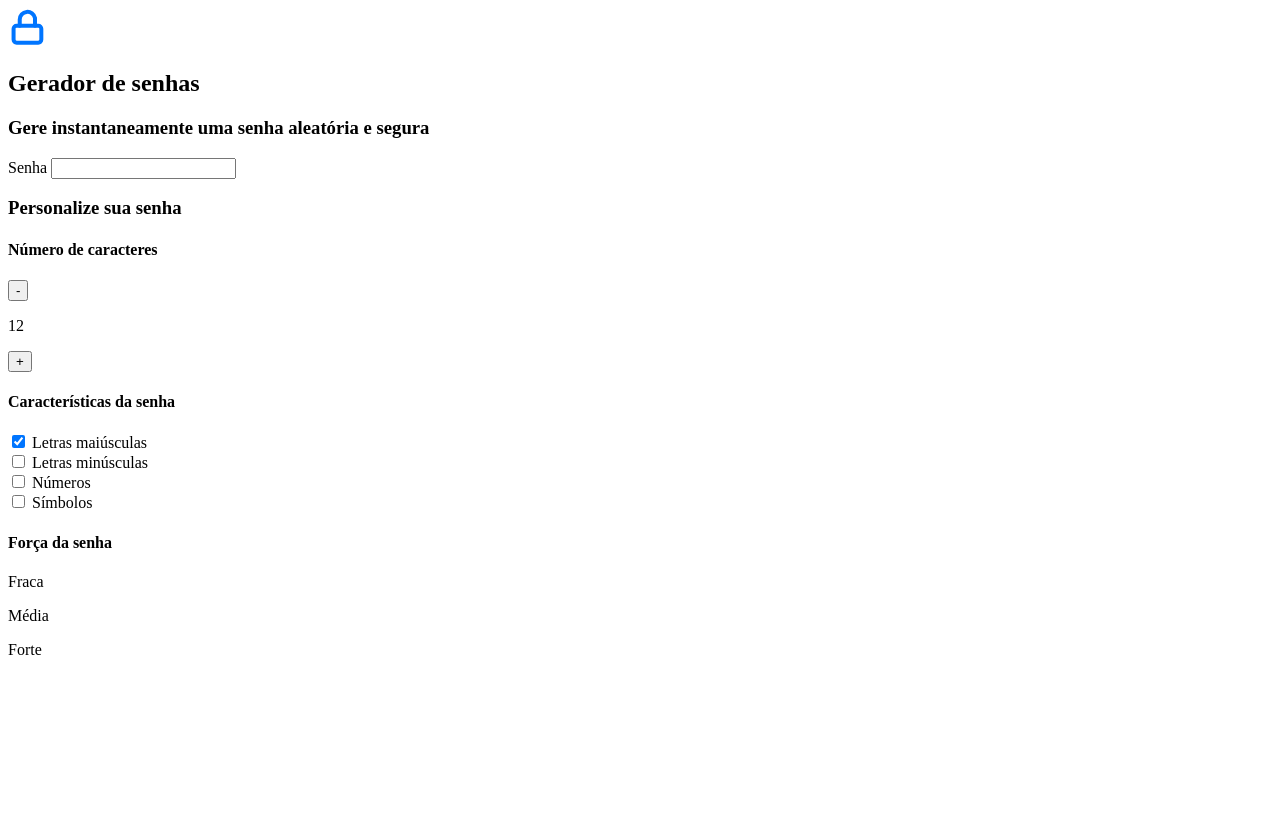
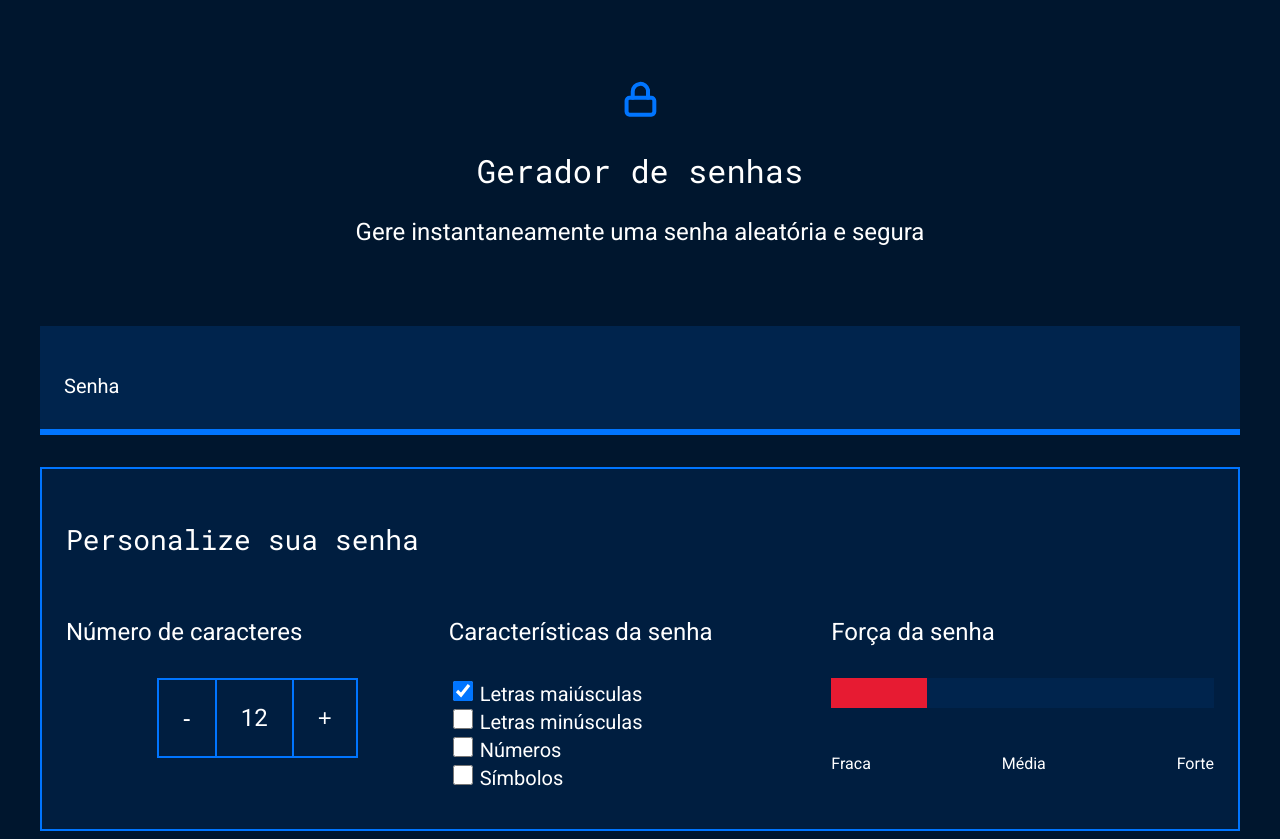
Before and after one commit to joaoh-veiga/gerador-de-senha, a plain HTML site: page index.html in a window 1280 px wide. Before the commit the page ends 800 px from the top, so only its background shows below. Drawn offline with Linux system fonts and the light colour scheme; a script that the page names is missing.

Commit message:
Update style.css

```diff
--- a/style.css
+++ b/style.css
@@ -1,5 +1,158 @@
-@import url();
+@import url('https://fonts.googleapis.com/css2?family=Roboto&family=Roboto+Mono&display=swap');
 
 :root {
+    --branco: white;
+    --cor-de-fundo: #00162E;
+    --fundo-senha: #00244D;
+    --fundo-texto: #001E40;
+    --borda: #0075FF;
+    --roboto: 'Roboto', sans-serif;
+    --roboto-mono: 'Roboto Mono', monospace;
+}
 
+* {
+    font-weight: 400;
 }
+
+body {
+    color: var(--branco);
+    background-color: var(--cor-de-fundo);
+    font-family: var(--roboto);
+}
+
+.titulo-principal {
+    font-family: var(--roboto-mono);
+    font-size: 32px;
+}
+
+.titulo-secundario {
+    font-size: 24px;
+}
+
+.conteudo-titulo {
+    text-align: center;
+    margin-top: 80px;
+}
+
+.conteudo-senha {
+    margin-top: 80px;
+    background: var(--fundo-senha);
+    padding: 24px;
+    border-bottom: 6px solid var(--borda);
+}
+
+#campo-senha {
+    background-color: var(--fundo-senha);
+    border: none;
+    color: var(--branco);
+    font-family: var(--roboto-mono);
+    font-size: 40px;
+    width: 70%;
+}
+
+#campo-senha:focus {
+    outline: none;
+}
+
+.conteudo {
+    max-width: 1200px;
+    margin: 0 auto;
+}
+
+.parametro {
+    background-color: var(--fundo-texto);
+    border: 2px solid var(--borda);
+    margin-top: 32px;
+    padding: 24px;
+}
+
+.parametro-titulo {
+    font-family: var(--roboto-mono);
+    font-size: 28px;
+}
+
+.parametro-senha__titulo {
+    font-size: 24px;
+}
+
+.parametro-coluna__senha {
+    display: flex;
+    flex-direction: column;
+    justify-content: center;
+}
+
+.parametro-senha {
+    width: 50%;
+    margin: 0 auto;
+}
+
+.parametro-senha-botoes {
+    display: flex;
+    justify-content: center;
+}
+
+.parametro-senha__botao {
+    background-color: var(--fundo-texto);
+    color: var(--branco);
+    border: 2px solid var(--borda);
+    padding: 24px;
+    font-size: 24px;
+    cursor: pointer;
+}
+
+.parametro-senha__texto {
+    padding: 24px;
+    border-top: 2px solid var(--borda);
+    border-bottom: 2px solid var(--borda);
+    margin: 0;
+    font-size: 24px;
+}
+
+label {
+    font-size: 20px;
+}
+
+.checkbox {
+    width: 20px;
+    height: 20px;
+    cursor: pointer;
+}
+
+.barra {
+    background-color: var(--fundo-senha);
+    height: 30px;
+    width: 100%;
+}
+
+.forca {
+    height: 30px;
+    position: relative;
+    bottom: 30px;
+}
+
+.fraca {
+    width: 25%;
+    background-color: #E71B32;
+}
+
+.media {
+    background-color: #FAF408;
+    width: 50%;
+}
+
+.forte {
+    background-color: #00FF85;
+    width: 100%;
+}
+
+.parametro-senha-textos {
+    display: flex;
+    justify-content: space-between;
+}
+
+
+@media screen and (min-width: 768px) {
+    .parametro-coluna__senha {
+        flex-direction: row;
+    }
+}
```
